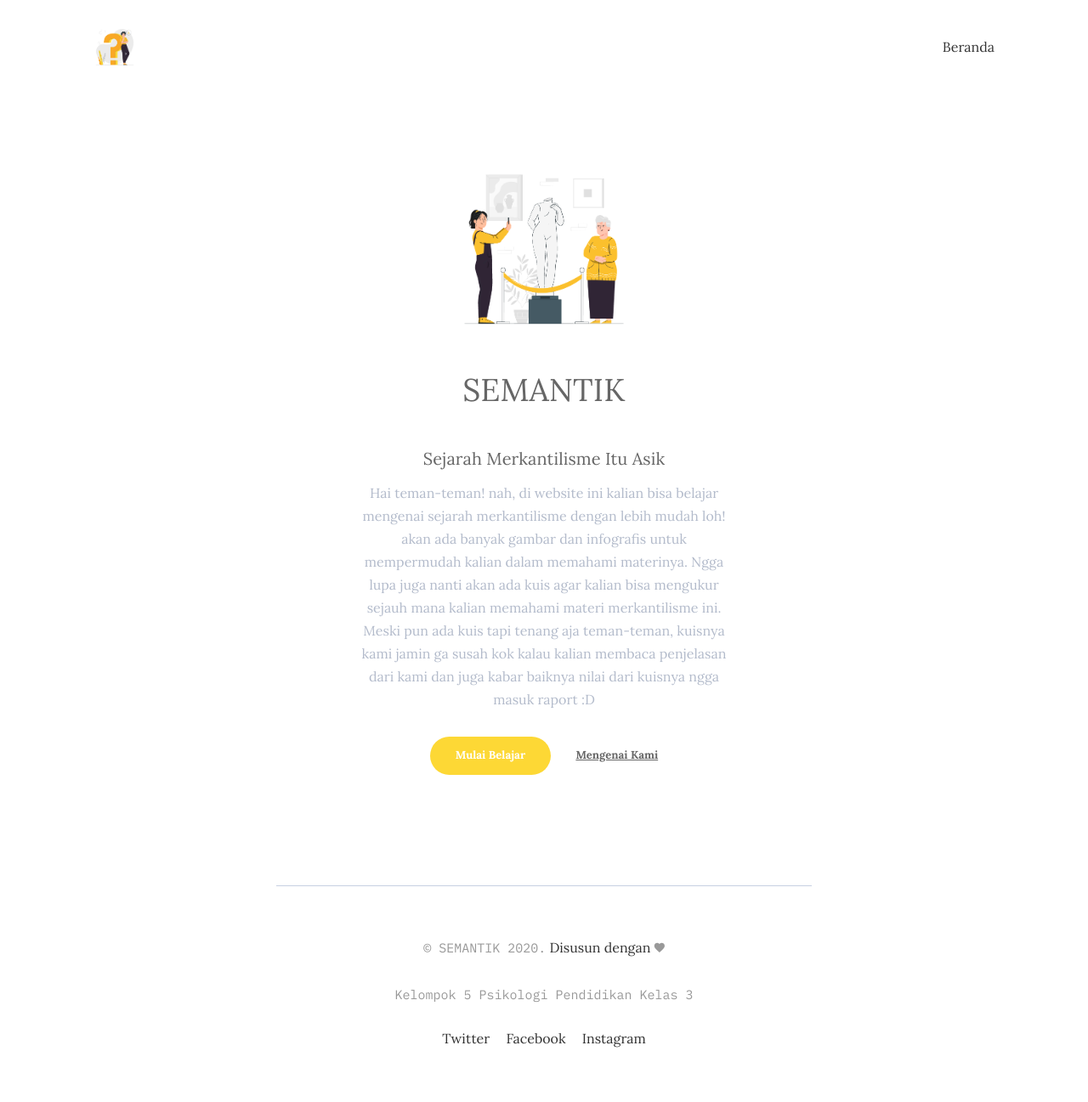
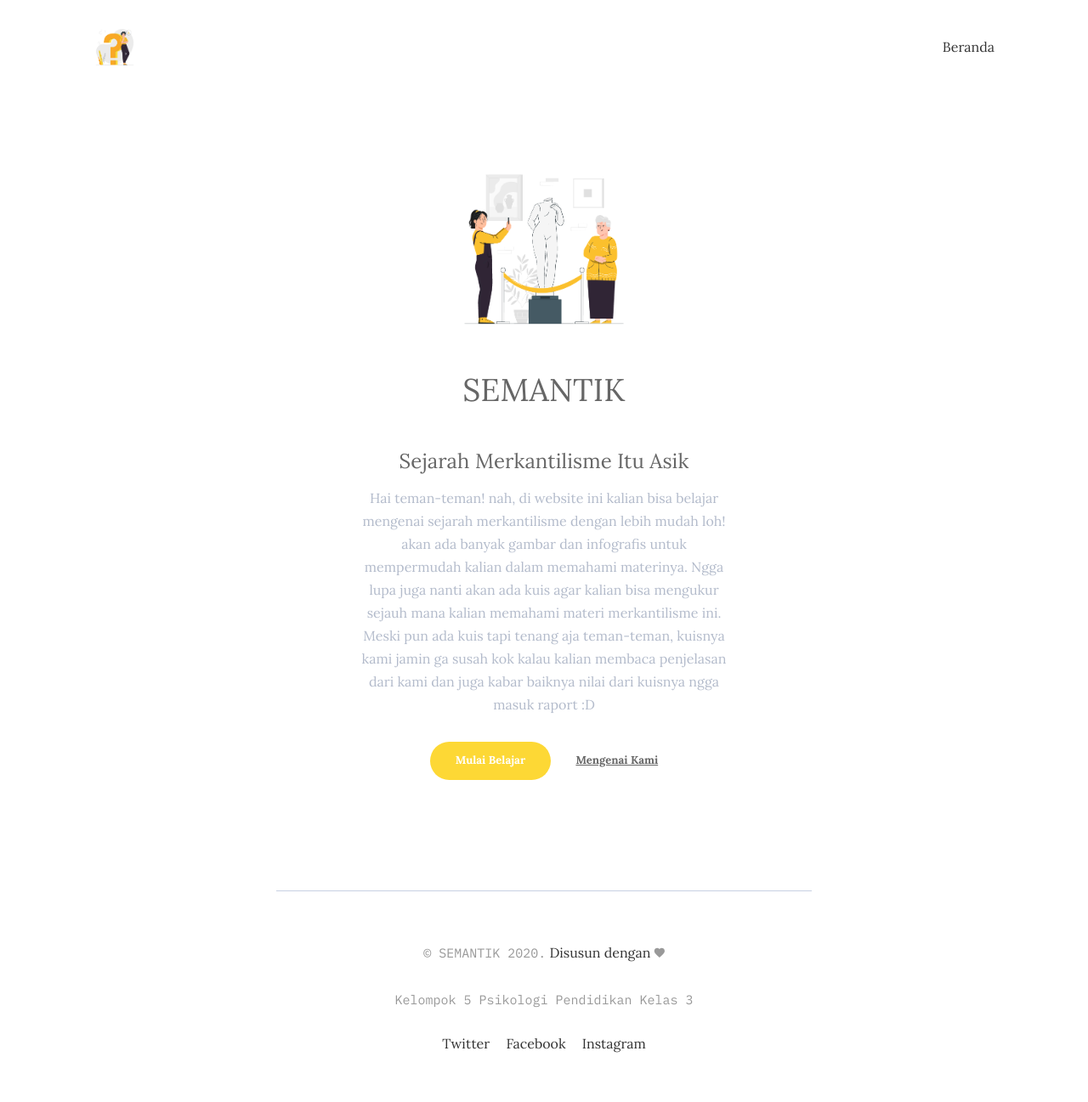
Before and after one commit to imamnrchls/modul, a Jekyll site: the page built from index.html, in a window 1280 px wide. Shown: the whole page at 85% size. Built offline with Jekyll 4.4.1, drawn with Linux system fonts in a browser that asks for light colours; nearby versions of some CDN libraries.

Commit message:
Update _author-section.scss

```diff
--- a/_sass/3-modules/_author-section.scss
+++ b/_sass/3-modules/_author-section.scss
@@ -30,7 +30,7 @@
 
 .author__desc {
   margin-bottom: 15px;
-  font-size: 20px;
+  font-size: 24px;
   text-align: center;
   color: $gray;
 }
```
